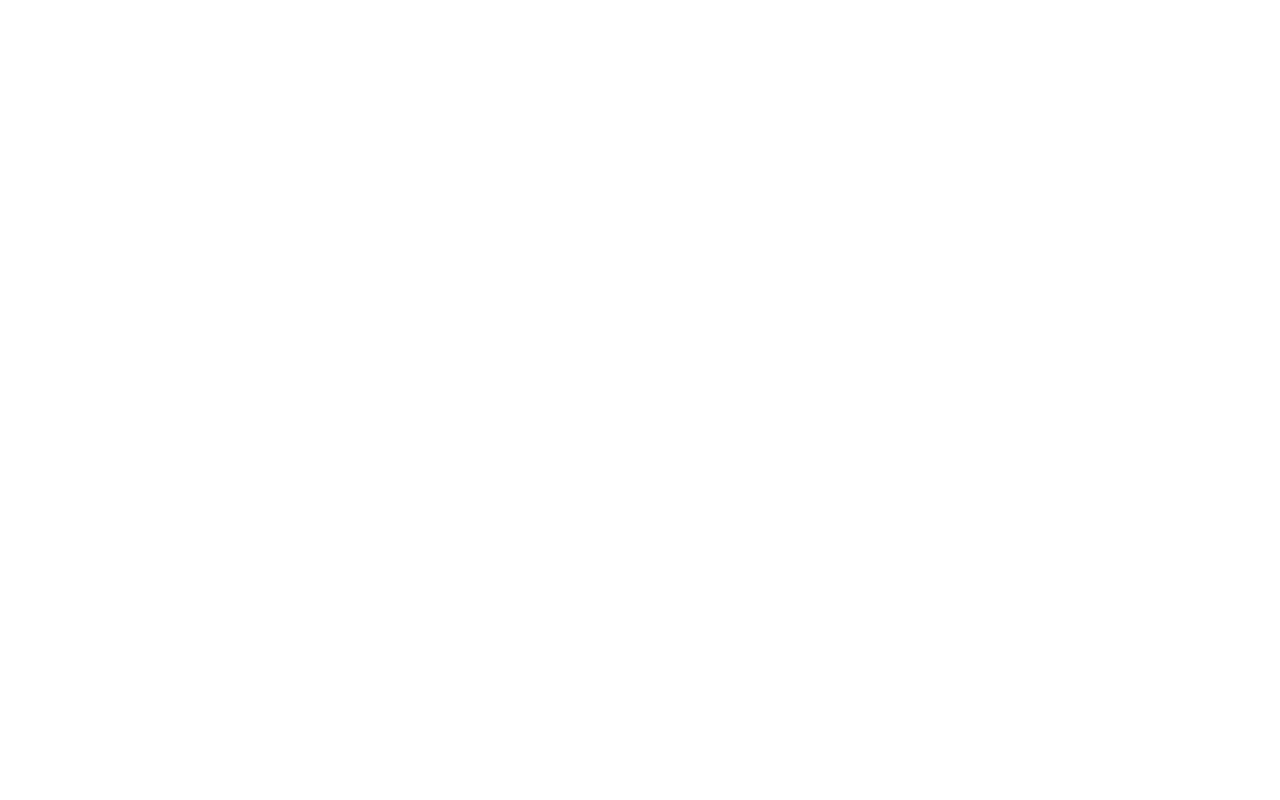
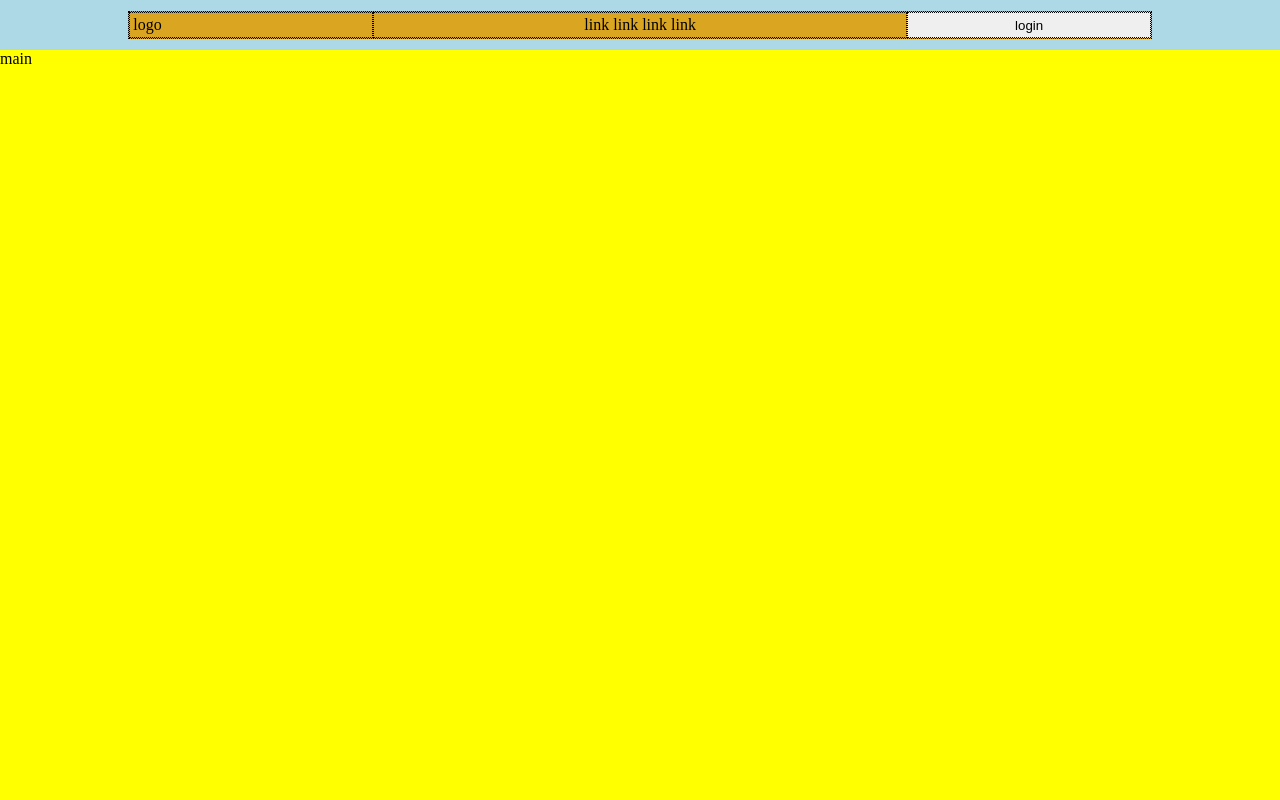
Before and after one commit to alessiavozzo/htmlcss-struttura-discord, a plain HTML site: page index.html in a window 1280 px wide. Shown: the top 800 px of the page. Drawn offline with Linux system fonts and the light colour scheme.

Commit message:
add header

```diff
--- a/assets/css/style.css
+++ b/assets/css/style.css
@@ -0,0 +1,90 @@
+/* #region Color Palette */
+:root{
+    --bool-header-background:rgba(173, 216, 230, 1);
+    --bool-header-items: rgba(218, 165, 32, 1);
+    --bool-main-section-banner: rgba(0, 0, 139, 1);
+    --bool-banner: rgba(238, 130, 238, 1);
+    --bool-main-section-light:rgba(211, 211, 211, 1);
+    --bool-main-section-dark: rgba(127, 126, 123, 0.44375);
+    --bool-container: red;
+    --bool-container-img:rgba(30, 144, 255, 1);
+    --bool-container-text:rgba(255, 192, 203, 1);
+    --bool-bottom-container:rgba(34, 139, 34, 1);
+    --bool-footer-background: rgba(35, 39, 42, 1);
+    --bool-footer-top-social-items:rgba(32, 178, 170, 1);
+    --bool-footer-top-info-items:rgba(240, 128, 128, 1);
+    --bool-footer-bottom: rgba(127, 255, 212, 1);
+    --bool-footer-bottom-items: rgba(255, 182, 193, 1);
+}
+/* #endregion Color Palette */
+
+/* #region debug */
+
+#site_header.debug{
+    height: 50px;
+}
+
+#site_main.debug{
+    height: 1000px;
+}
+
+#site_footer.debug{
+    height: 300px;
+}
+
+/* #endregion debug */
+
+/* Common rules */
+
+*{
+    box-sizing: border-box;
+    margin: 0;
+    padding: 0;
+}
+
+.container{
+    width: 80%;
+    margin: auto;
+    display: flex;
+    justify-content:space-between;
+}
+
+/* #region Header */
+
+header{
+    background-color: var(--bool-header-background);
+    display: flex;
+}
+
+header > .container{
+    background-color: var(--bool-header-items);
+    border: 1px black dotted;
+}
+
+.logo, .login{
+    flex-grow: 1;
+}
+
+nav{
+    flex-grow: 2;
+    text-align: center;
+}
+
+.logo, .login, nav{
+    padding: 0.2rem;
+    border: 1px dotted black;
+}
+
+/* #endregion Header */
+
+/* Main */
+
+main{
+    background-color: yellow;
+}
+
+/* Footer */
+
+footer{
+    background-color: var(--bool-footer-background)
+}
--- a/index.html
+++ b/index.html
@@ -9,13 +9,19 @@
 <body>
 
     <!-- /#site_header -->
-    <header id="site_header"></header>
+    <header id="site_header" class="debug">
+        <div class="container">
+            <div class="logo">logo</div>
+            <nav>link link link link</nav>
+            <button class="login">login</button>
+        </div>
+    </header>
 
     <!-- /#site_main -->
-    <main id="site_main"></main>
+    <main id="site_main" class="debug">main</main>
 
     <!-- /#site_footer -->
-    <footer id="site_footer"></footer>
+    <footer id="site_footer" class="debug">footer</footer>
 
 </body>
 </html>
```
